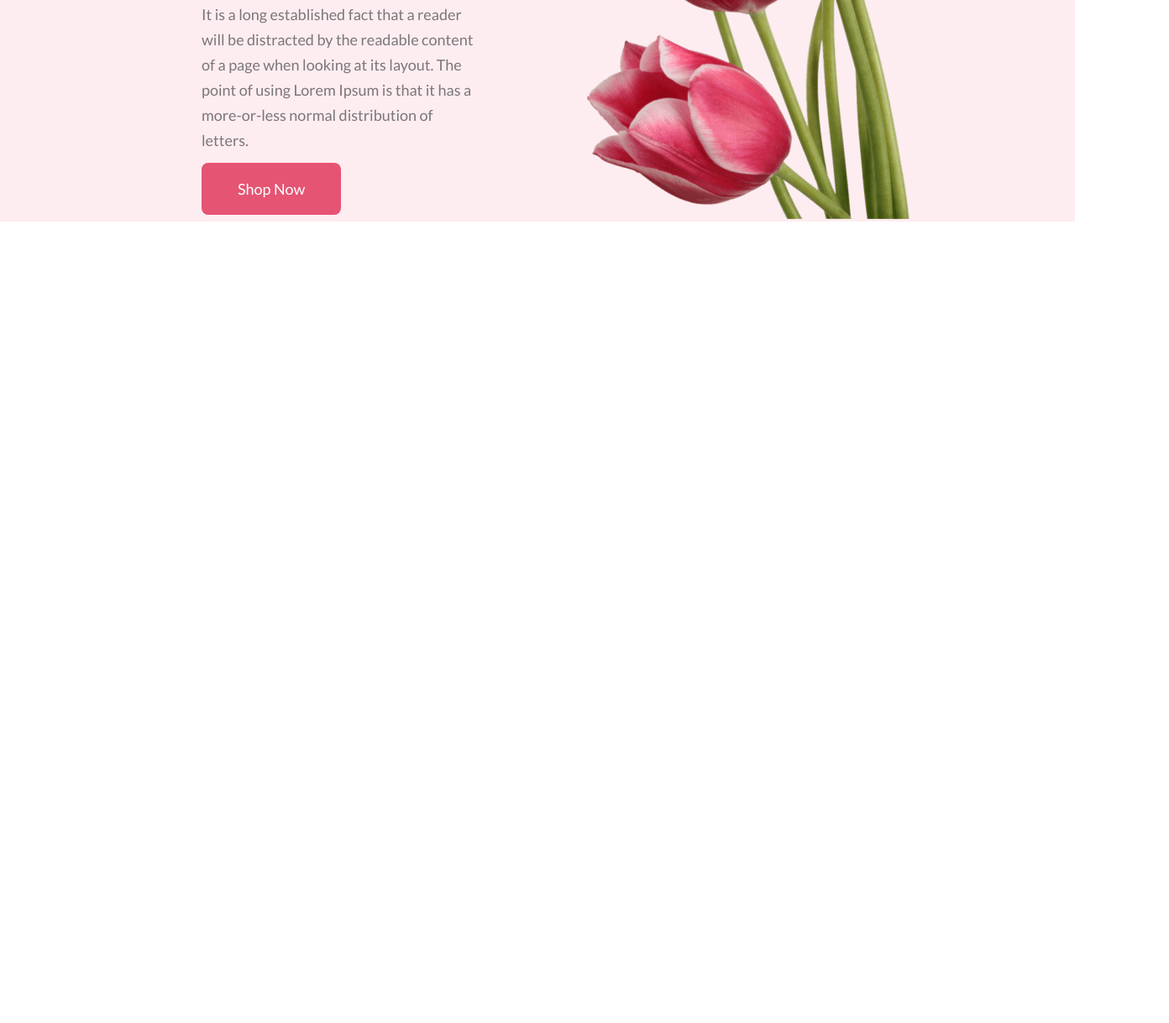
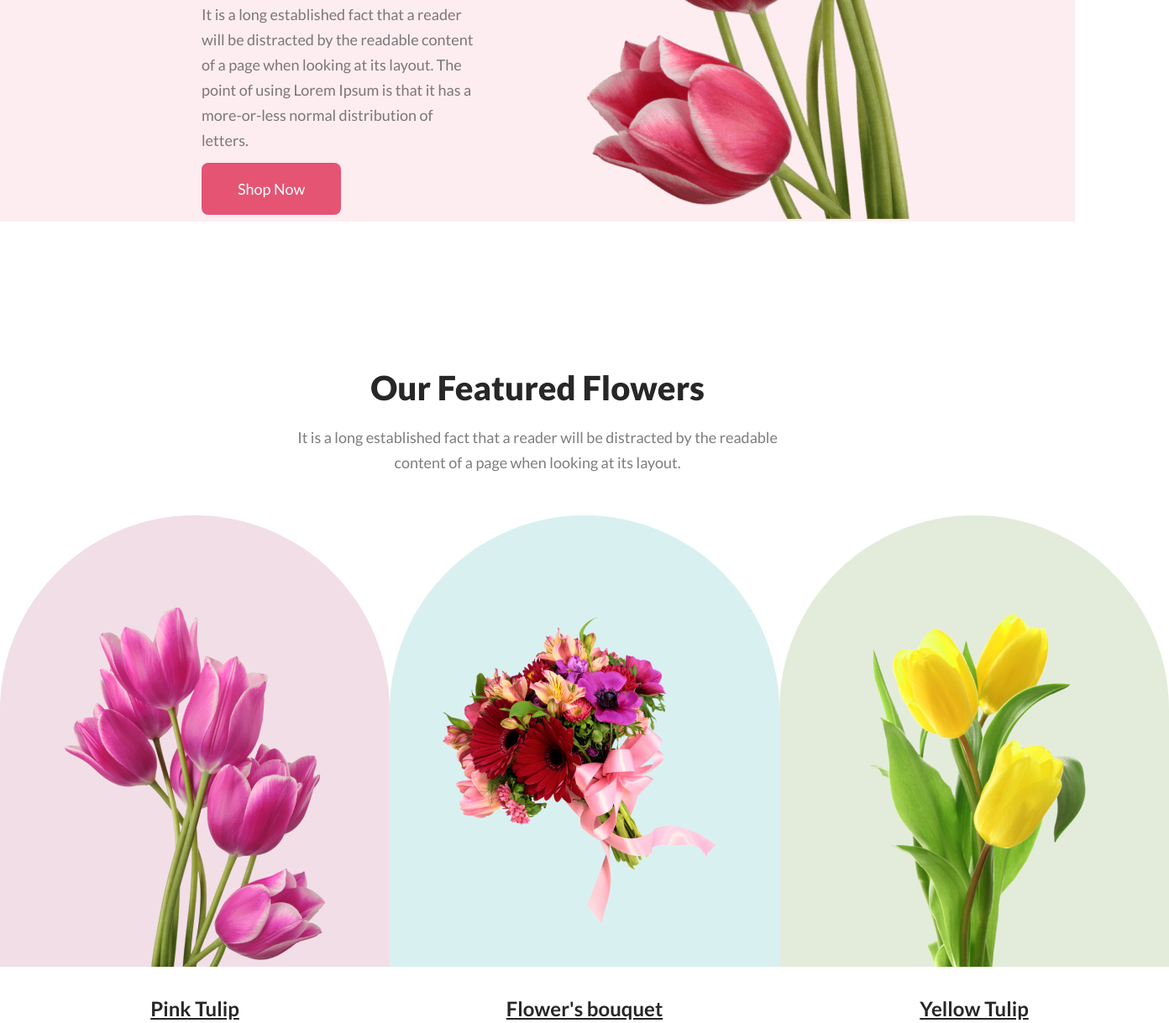
Before and after one commit to webdevreza/flowers-shop, a plain HTML site: page index.html in a window 1280 px wide. Shown: the part 589-1808 px from the top of the page at 84% size, 1392 px wide, since content can reach past the window. Before the commit the page ends 853 px from the top, so only its background shows below. Drawn offline with Linux system fonts and the light colour scheme.

Commit message:
Featured Section Done

```diff
--- a/css/style.css
+++ b/css/style.css
@@ -1,5 +1,5 @@
 /* ==============
-global css Start
+global css
 =================*/
 * {
   margin: 0;
@@ -25,6 +25,7 @@ copy-right-text-color: rgba(255, 255, 255, 0.40);
 */
 .container {
   max-width: 1440px;
+  margin: 0 auto;
 }
 .section-padding {
   padding: 128px 0;
@@ -44,6 +45,22 @@ copy-right-text-color: rgba(255, 255, 255, 0.40);
 .btn:hover {
   background-color: #c93a59;
 }
+h1,
+h2,
+h3,
+h4,
+h5,
+h6 {
+  font-weight: 800;
+  line-height: 1;
+  color: #272727;
+}
+p {
+  font-size: 18px;
+  font-weight: 400;
+  color: rgba(39, 39, 39, 0.6);
+  line-height: 30px;
+}
 /* ==============
 Header section
 =================*/
@@ -58,18 +75,80 @@ Header section
 }
 .header-info .header-title {
   font-size: 80px;
-  font-weight: 800;
-  line-height: 1;
-  color: #272727;
   margin-bottom: 32px;
 }
 .header-info .header-text {
-  font-size: 18px;
-  font-weight: 400;
-  color: rgba(39, 39, 39, 0.6);
-  line-height: 30px;
   margin-bottom: 32px;
 }
 .header-img {
   margin-left: 97px;
 }
+
+/* ==============
+Featured section
+=================*/
+.featured {
+  padding-top: 178px;
+}
+.featured-info {
+  margin-bottom: 48px;
+}
+.featured-info .featured-title {
+  font-size: 40px;
+  text-align: center;
+  margin-bottom: 24px;
+}
+.featured-info .featured-subtitle {
+  text-align: center;
+  max-width: 594px;
+  margin: 0 auto;
+}
+.featured-body {
+  display: flex;
+  justify-content: space-between;
+}
+.featured-item {
+  min-width: 464px;
+}
+
+.featured-item .featured-item-img-box {
+  min-height: 538px;
+  border-radius: 300px 300px 0 0;
+  display: flex;
+  justify-content: center;
+  align-items: end;
+}
+
+.featured-item .featured-item-name {
+  font-size: 24px;
+  font-weight: 700;
+  line-height: 35px;
+  text-align: center;
+  text-decoration: underline;
+  color: #272727;
+  margin-top: 32px;
+}
+/* individual item css */
+.featured-item--1 .featured-item-img-box {
+  background-color: rgba(167, 33, 98, 0.15);
+}
+
+.featured-item--1 .featured-item-img-box img {
+  max-width: 310px;
+}
+
+.featured-item--2 .featured-item-img-box {
+  background-color: rgba(5, 151, 160, 0.15);
+  padding-bottom: 51px;
+}
+
+.featured-item--2 .featured-item-img-box img {
+  max-width: 370px;
+}
+.featured-item--3 .featured-item-img-box {
+  background-color: rgba(71, 125, 17, 0.15);
+}
+
+.featured-item--3 .featured-item-img-box img {
+  max-width: 314px;
+}
--- a/index.html
+++ b/index.html
@@ -31,5 +31,38 @@
         <img src="img/hero.png" alt="flowers" />
       </div>
     </header>
+    <main>
+      <section class="featured">
+        <div class="container">
+          <div class="featured-info">
+            <h2 class="featured-title">Our Featured Flowers</h2>
+            <p class="featured-subtitle">
+              It is a long established fact that a reader will be distracted by
+              the readable content of a page when looking at its layout.
+            </p>
+          </div>
+          <div class="featured-body">
+            <div class="featured-item featured-item--1">
+              <div class="featured-item-img-box">
+                <img src="img/featured-1.png" alt="Flowers" />
+              </div>
+              <p class="featured-item-name">Pink Tulip</p>
+            </div>
+            <div class="featured-item featured-item--2">
+              <div class="featured-item-img-box">
+                <img src="img/featured-2.png" alt="Flowers" />
+              </div>
+              <p class="featured-item-name">Flower's bouquet</p>
+            </div>
+            <div class="featured-item featured-item--3">
+              <div class="featured-item-img-box">
+                <img src="img/featured-3.png" alt="Flowers" />
+              </div>
+              <p class="featured-item-name">Yellow Tulip</p>
+            </div>
+          </div>
+        </div>
+      </section>
+    </main>
   </body>
 </html>
```
